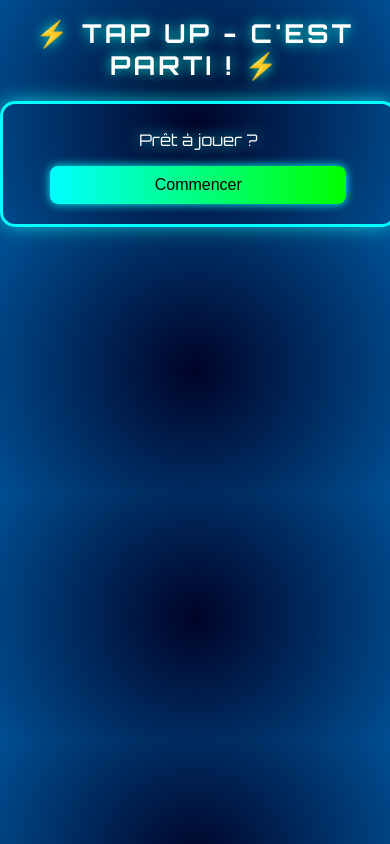
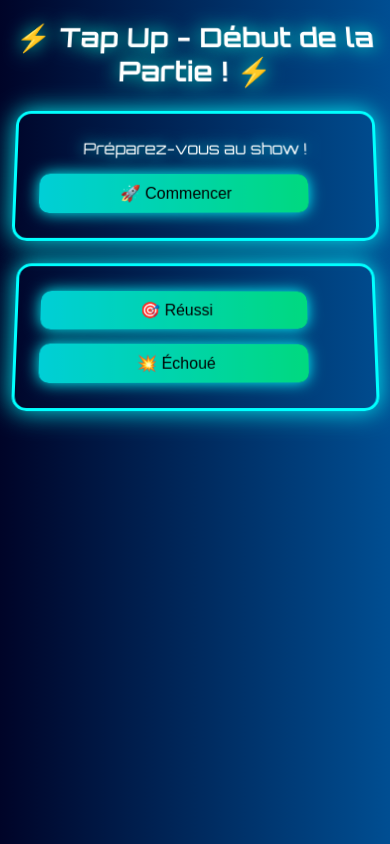
Before and after one commit to Tapupfr/TapUpGame, a plain HTML site: page index.html in a window 390 px wide. Both pictures are taken after a click on the button "🧠 Culture Générale". Drawn offline with Linux system fonts and the light colour scheme.

Commit message:
Update index.html

```diff
--- a/index.html
+++ b/index.html
@@ -3,82 +3,75 @@
 <head>
     <meta charset="UTF-8">
     <meta name="viewport" content="width=device-width, initial-scale=1.0">
-    <title>Tap Up - Le Jeu Ultime !</title>
+    <title>Tap Up - Expérience 3D</title>
     <style>
         @import url('https://fonts.googleapis.com/css2?family=Orbitron:wght@400;700&display=swap');
 
         body {
             font-family: 'Orbitron', sans-serif;
-            background: radial-gradient(circle, #000428, #004e92);
+            background: linear-gradient(90deg, #000428, #004e92);
             color: white;
             text-align: center;
-            margin: 0;
-            padding: 0;
-            overflow-x: hidden;
+            overflow: hidden;
         }
 
         h1 {
-            font-size: 32px;
-            text-transform: uppercase;
-            letter-spacing: 3px;
-            text-shadow: 0 0 20px cyan;
+            font-size: 40px;
+            text-shadow: 0 0 30px cyan;
             animation: glow 1.5s infinite alternate;
+            transform: perspective(500px) rotateX(15deg);
         }
 
         @keyframes glow {
-            from { text-shadow: 0 0 10px cyan; }
-            to { text-shadow: 0 0 30px lime; }
+            from { text-shadow: 0 0 15px cyan; }
+            to { text-shadow: 0 0 40px lime; }
         }
 
         .button {
-            background: linear-gradient(90deg, cyan, lime);
+            background: linear-gradient(90deg, rgba(0, 255, 255, 0.8), rgba(0, 255, 127, 0.8));
             color: black;
-            padding: 12px 20px;
-            font-size: 18px;
+            padding: 15px 30px;
+            font-size: 20px;
             border: none;
             cursor: pointer;
-            border-radius: 8px;
-            margin: 10px;
+            border-radius: 10px;
+            margin: 15px;
             transition: transform 0.3s, box-shadow 0.3s;
-            box-shadow: 0 0 10px cyan;
+            box-shadow: 0 0 15px cyan;
             display: block;
             width: 80%;
             max-width: 400px;
-            margin: 10px auto;
+            transform: perspective(600px) rotateY(5deg);
         }
 
         .button:hover {
-            transform: scale(1.1);
-            box-shadow: 0 0 20px lime;
-        }
-
-        .container {
-            max-width: 95%;
-            margin: auto;
+            transform: scale(1.1) perspective(600px) rotateY(0deg);
+            box-shadow: 0 0 30px lime;
         }
 
         .neon-box {
             border: 3px solid cyan;
-            padding: 15px;
-            width: 95%;
-            max-width: 500px;
+            padding: 20px;
+            width: 90%;
+            max-width: 600px;
             margin: 20px auto;
             border-radius: 15px;
             text-shadow: 0 0 15px cyan;
-            box-shadow: 0 0 20px rgba(0, 255, 255, 0.7);
-            transition: transform 0.3s ease-in-out;
+            box-shadow: 0 0 25px rgba(0, 255, 255, 0.9);
+            transform: perspective(800px) rotateX(10deg);
+            transition: transform 0.5s ease-in-out;
         }
 
         .neon-box:hover {
-            transform: scale(1.05);
+            transform: scale(1.05) perspective(800px) rotateX(0deg);
         }
 
-        #question-box, #game-container, #end-screen {
+        #game-container, #end-screen {
             display: none;
         }
 
         @media (max-width: 600px) {
-            h1 { font-size: 26px; }
+            h1 { font-size: 28px; }
             .button { font-size: 16px; padding: 10px 15px; }
             .neon-box { padding: 10px; }
         }
@@ -87,7 +80,7 @@
 <body>
 
     <div id="portal">
-        <h1>🚀 Tap Up - Le Jeu Qui Vous Défi !</h1>
+        <h1>🚀 Tap Up - Jeu Immersif 3D !</h1>
         <p>🎲 Choisissez une catégorie :</p>
         <div class="neon-box">
             <button class="button" onclick="chooseCategory('culture')">🧠 Culture Générale</button>
@@ -99,27 +92,27 @@
     </div>
 
     <div id="game-container">
-        <h1>⚡ Tap Up - C'est Parti ! ⚡</h1>
+        <h1>⚡ Tap Up - Début de la Partie ! ⚡</h1>
         <div class="neon-box">
-            <p id="announcement">Prêt à jouer ?</p>
-            <button class="button" onclick="startQuestions()">Commencer</button>
+            <p id="announcement">Préparez-vous au show !</p>
+            <button class="button" onclick="startQuestions()">🚀 Commencer</button>
         </div>
         <div class="neon-box" id="question-box">
             <p id="player-turn"></p>
             <p id="question"></p>
-            <button class="button" onclick="validateQuestion(true)">Réussi ✅</button>
-            <button class="button" onclick="validateQuestion(false)">Échoué ❌</button>
+            <button class="button" onclick="validateQuestion(true)">🎯 Réussi</button>
+            <button class="button" onclick="validateQuestion(false)">💥 Échoué</button>
         </div>
     </div>
 
     <div id="end-screen">
         <h1>🎉 Fin de la partie !</h1>
         <p id="loser-container"></p>
-        <button class="button" onclick="restartGame()">🔄 Recommencer une partie</button>
+        <button class="button" onclick="restartGame()">🔄 Rejouer</button>
     </div>
 
     <script>
-        let players = [];
+        let players = [{name: "Joueur 1"}, {name: "Joueur 2"}];
         let selectedCategory = "";
         let questions = {
             culture: ["💡 Quel est le plus long fleuve du monde ?", "🧐 Qui a peint La Joconde ?", "🏛️ En quelle année a eu lieu la Révolution Française ?"],
@@ -128,14 +121,9 @@
             defis: ["🔥 Bois une gorgée de ta boisson sans les mains !", "🎭 Fais une grimace et tiens-la 10 secondes !", "💪 Fais 5 pompes maintenant !"],
             mystere: ["🔮 Si tu pouvais connaître une seule chose du futur, ce serait quoi ?", "🕵️‍♂️ Si tu pouvais être un personnage de film, qui serais-tu ?", "🦸‍♂️ Quel super-pouvoir aimerais-tu avoir ?"]
         };
-        let usedQuestions = [];
-        let currentPlayerIndex = 0;
-        let questionCounter = 0;
-        let rounds = 3;
 
         function chooseCategory(category) {
             selectedCategory = category;
-            usedQuestions = [];
             document.getElementById("portal").style.display = "none";
             document.getElementById("game-container").style.display = "block";
         }
@@ -147,34 +135,18 @@
         }
 
         function nextQuestion() {
-            if (questionCounter >= players.length * rounds) {
-                endGame();
-                return;
-            }
-
-            currentPlayerIndex = questionCounter % players.length;
+            let currentPlayerIndex = Math.floor(Math.random() * players.length);
             let player = players[currentPlayerIndex];
 
-            let availableQuestions = questions[selectedCategory].filter(q => !usedQuestions.includes(q));
-            if (availableQuestions.length === 0) availableQuestions = questions[selectedCategory];
+            let questionList = questions[selectedCategory];
+            let question = questionList[Math.floor(Math.random() * questionList.length)];
 
-            let question = availableQuestions[Math.floor(Math.random() * availableQuestions.length)];
-            usedQuestions.push(question);
-
-            document.getElementById("player-turn").textContent = `🔥 ${player.name}, c'est ton tour !`;
+            document.getElementById("player-turn").textContent = `🎮 ${player.name}, c'est ton tour !`;
             document.getElementById("question").textContent = question;
-
-            questionCounter++;
         }
 
         function validateQuestion(success) {
             nextQuestion();
-        }
-
-        function endGame() {
-            document.getElementById("game-container").style.display = "none";
-            document.getElementById("end-screen").style.display = "block";
-            document.getElementById("loser-container").textContent = "😢 Dommage, le jeu est terminé !";
         }
 
         function restartGame() {
```
